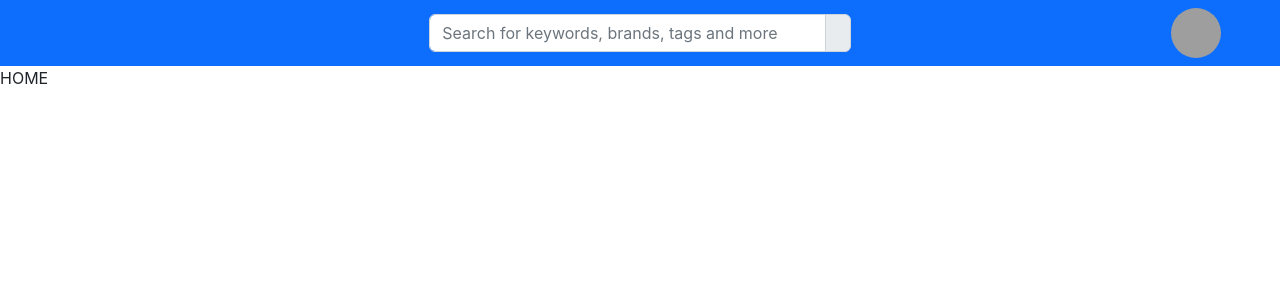
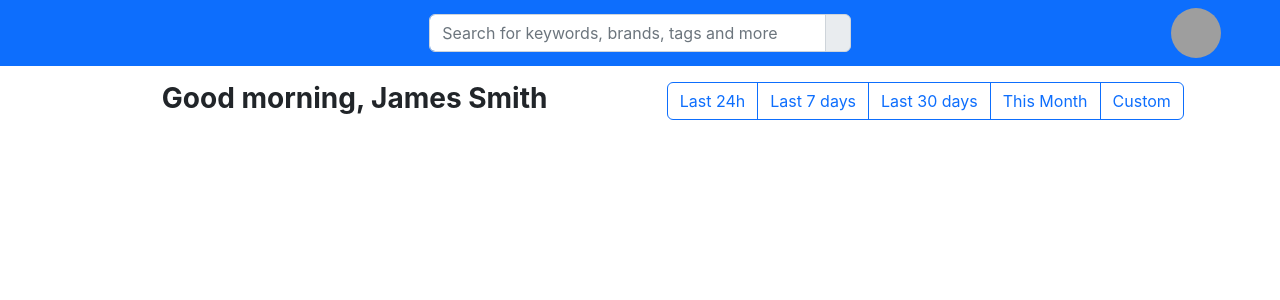
Before and after one commit to GrishaAngelovGH/conversation-intelligence, a JavaScript app: page / in a window 1280 px wide. Shown: the top 300 px of the page. Built offline with nearby package versions, Linux system fonts and the light colour scheme; grey boxes are pictures that could not be loaded; the HTML template or start-up script is replaced by a standard one.

Commit message:
Integrate UserGreet and HistoryRange in Home

```diff
--- a/src/components/Pages/Home/Home.js
+++ b/src/components/Pages/Home/Home.js
@@ -1,3 +1,22 @@
-const Home = () => (<div>HOME</div>)
+import UserGreet from './UserGreet'
+import HistoryRange from './HistoryRange'
+
+const Home = () => {
+  return (
+    <div className="row g-0 justify-content-center text-center">
+			<div className="col-md-11">
+
+			<div className="row g-0 p-3">
+				<div className="col-md-6">
+					<UserGreet username="James Smith" />
+				</div>
+				<div className="col-md-6">
+					<HistoryRange />
+				</div>
+			</div>
+			</div>
+		</div>
+  )
+}
 
 export default Home
```
Also changed, not shown: 1 other file (tests, documents, lock files or other folders).
